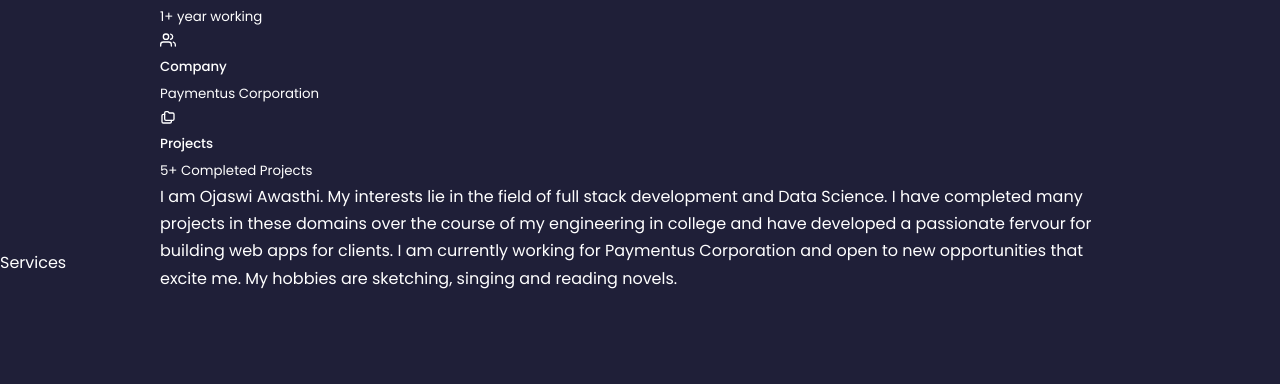
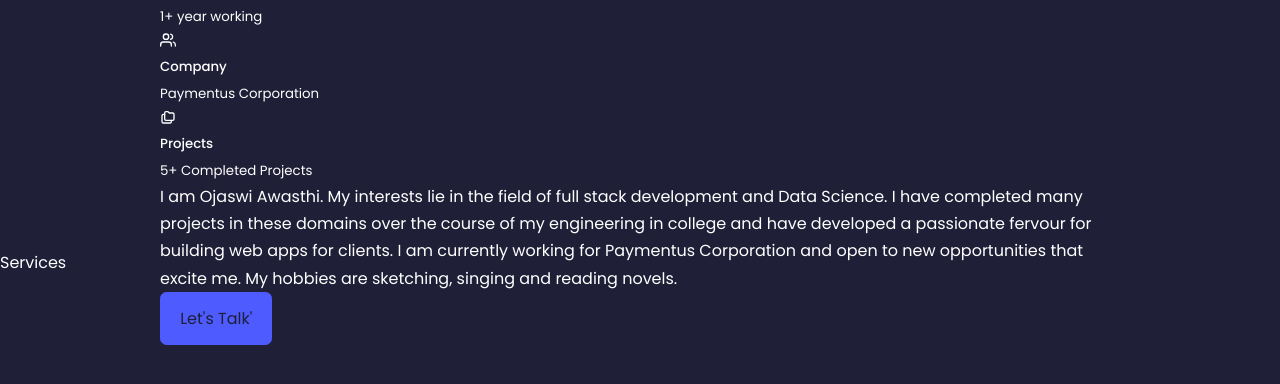
Before and after one commit to Ojaswi2000/ojaswi_portfolio, a React (Create React App) app: page / in a window 1280 px wide. Shown: the part 2535-2919 px from the top of the page. Built offline with nearby package versions, Linux system fonts and the light colour scheme.

Commit message:
jsx about

```diff
--- a/src/components/about/About.jsx
+++ b/src/components/about/About.jsx
@@ -45,6 +45,8 @@ const About = () => {
               I have completed many projects in these domains over the course of my engineering in college and have developed a passionate fervour for building
               web apps for clients. I am currently working for Paymentus Corporation and open to new opportunities that excite me. My hobbies are sketching, singing and reading novels.
             </p>
+
+            <a href='#contact' className='btn btn-primary'>Let's Talk'</a>
         </div>
 
       </div>
```
